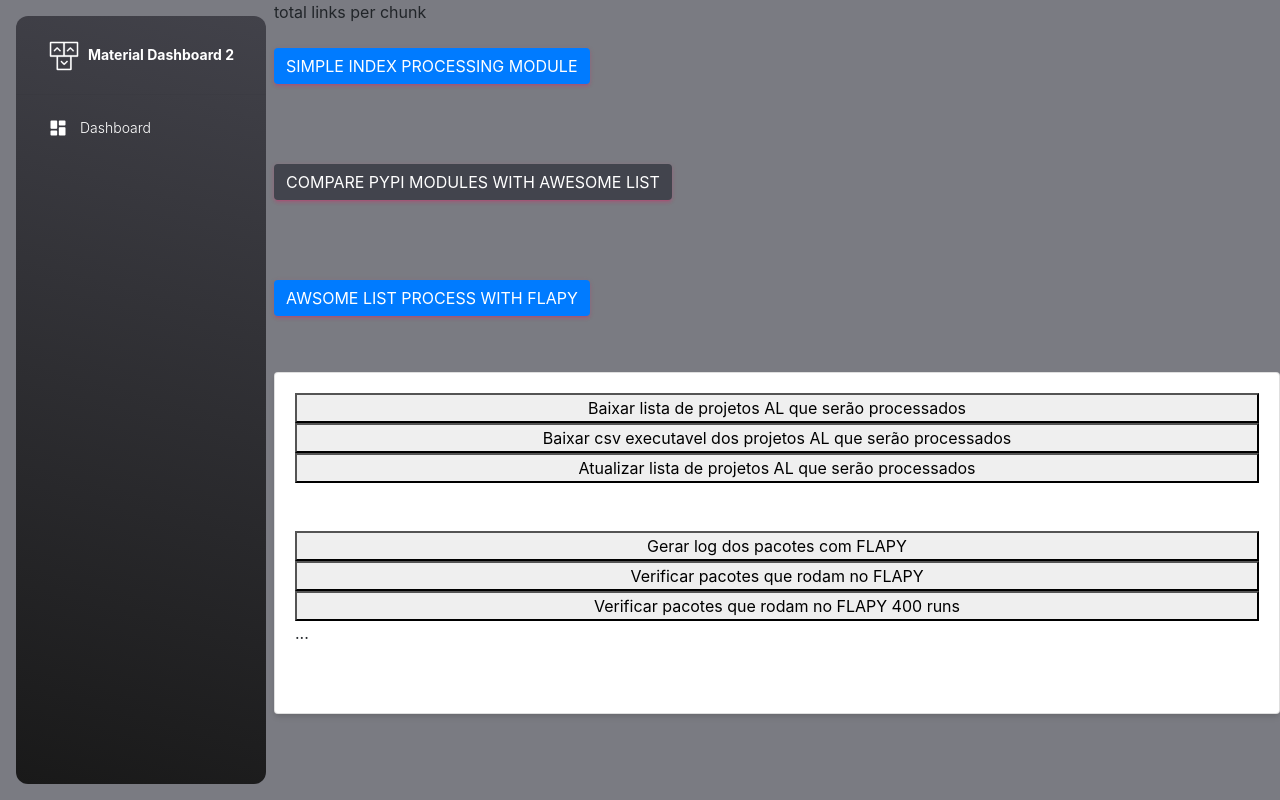
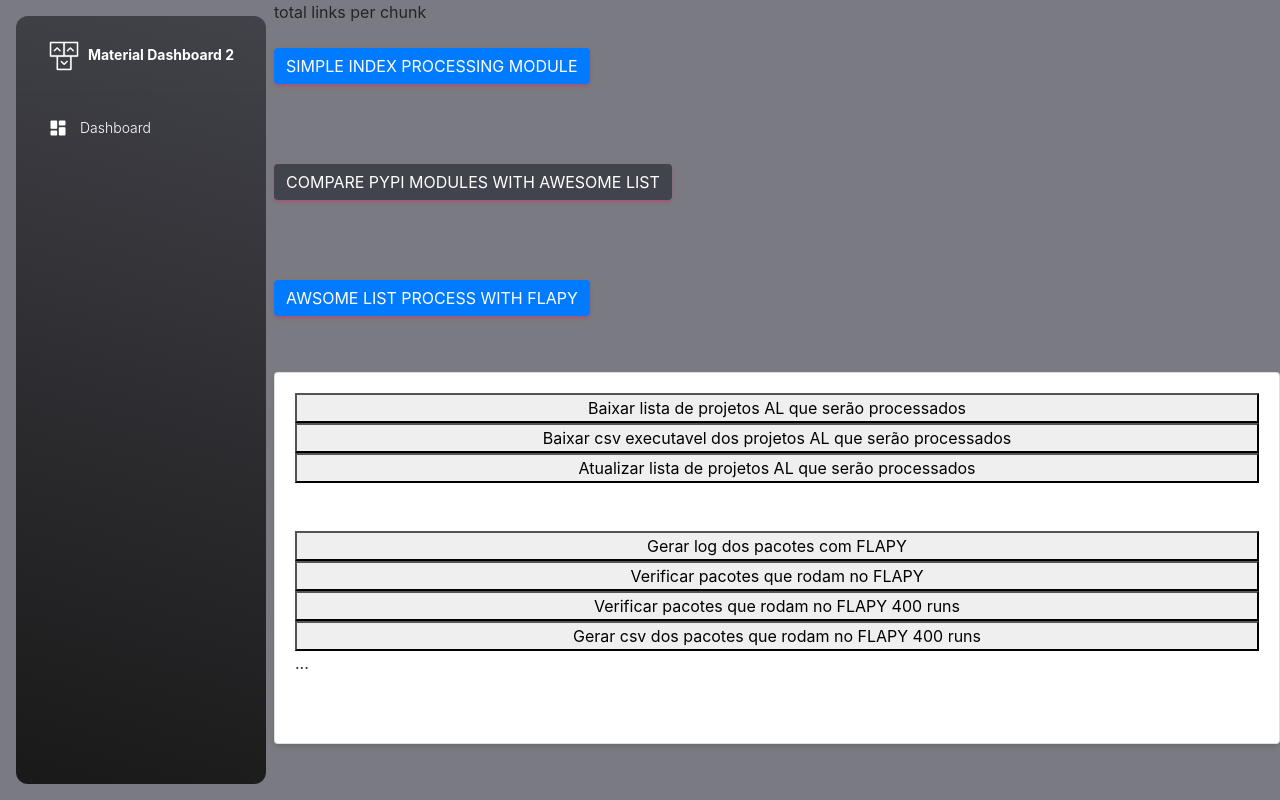
Before and after one commit to gabrielmtararam/PypiComparator, a Django app: page / in a window 1280 px wide, after a click on "AWSOME LIST PROCESS WITH FLAPY". Run offline with Django 5.2, Linux system fonts and the light colour scheme; data that the repository does not hold is empty; some libraries are stand-ins or nearby versions.

Commit message:
update changes

```diff
--- a/PypiComparator/extractor/urls.py
+++ b/PypiComparator/extractor/urls.py
@@ -15,16 +15,20 @@ Including another URLconf
     2. Add a URL to urlpatterns:  path('blog/', include('blog.urls'))
 """
 
-
-from .views import HomeExtractor, SimpleIndexExtractor, DownloadALFlapyList, DownloadALFlapyCSV,CheckAlFlapyProcessByLog,CheckAlFlapyProcessByLog400
+from .views import HomeExtractor, SimpleIndexExtractor, DownloadALFlapyList, DownloadALFlapyCSV, \
+    CheckAlFlapyProcessByLog, CheckAlFlapyProcessByLog400, GenerateCSVAlFlapyProcessByLog400
 
 from django.contrib import admin
 from django.urls import path, include
+
 urlpatterns = [
     path('', HomeExtractor.as_view(), name='stractor'),
     path('extract-urls-from-simple-index', SimpleIndexExtractor.as_view(), name='extract_urls_from_simple_index'),
     path('download-al-flapy-list', DownloadALFlapyList.as_view(), name='download_al_flapy_list'),
     path('download-al-flapy-csv', DownloadALFlapyCSV.as_view(), name='download_al_flapy_csv'),
     path('check-al-flapy-process-by-log', CheckAlFlapyProcessByLog.as_view(), name='check_al_flapy_process_by_log'),
-    path('check-al-flapy-process-by-log-400', CheckAlFlapyProcessByLog400.as_view(), name='check_al_flapy_process_by_log_400'),
+    path('check-al-flapy-process-by-log-400', CheckAlFlapyProcessByLog400.as_view(),
+         name='check_al_flapy_process_by_log_400'),
+    path('generate-csv-al-flapy-process-by-log-400', GenerateCSVAlFlapyProcessByLog400.as_view(),
+         name='generate_csv_al_flapy_process_by_log_400'),
 ]
--- a/PypiComparator/extractor/views.py
+++ b/PypiComparator/extractor/views.py
@@ -87,7 +87,7 @@ class DownloadALFlapyCSV(APIView):
         # localshop,https://github.com/jmcarp/robobrowser,,,,
         writer.writerow(
             ["PROJECT_NAME", "PROJECT_URL","PROJECT_HASH","PYPI_TAG","FUNCS_TO_TRACE","TESTS_TO_RUN"])  # Substitua campo1, campo2, ... pelos nomes dos campos que deseja exportar
-        NUM_RUNS = 2
+        NUM_RUNS = 40
         # Escreva os dados da queryset no arquivo CSV
         for objeto in queryset:
             #               PROJECT_NAME    ,PROJECT_URL,PROJECT_HASH,PYPI_TAG,FUNCS_TO_TRACE,TESTS_TO_RUN
@@ -95,6 +95,65 @@ class DownloadALFlapyCSV(APIView):
                              "", ])
 
         return response
+
+class GenerateCSVAlFlapyProcessByLog400(APIView):
+    """View for the Structure list management."""
+
+    def get(self, request, *args, **kwargs):
+        """List structures get method."""
+        print("requisitoucsv")
+
+        al_query = {
+            "flapy_link": None,
+            "processed_by_flapy": True,
+            "processed_by_flapy_400": True,
+        }
+        al_filtered = ALIndexLinksAnalysis.objects.filter(** al_query)
+        runnable_packages_count = 0
+        print(f"count packages {al_filtered.count()}")
+        for package in al_filtered:
+            folder_name = package.url.replace('/', '').replace('-', '').replace('.', '').replace(':', '')
+            base_dir = str(settings.BASE_DIR)
+            flapy_dir = base_dir + "/repositories/flapy"
+            log_file = flapy_dir + "/log2/" + folder_name + ".txt"
+            csv_log_file = flapy_dir + "/log_csv/" + folder_name + ".csv"
+            log_file_exists =os.path.exists(log_file)
+            csv_log_lines = []
+            load_csv = False
+            has_passed_test = False
+            find_done = False
+            if log_file_exists:
+                with open(log_file, 'r') as log_file_instance:
+                    for single_line in log_file_instance:
+
+                        if ' passed in ' in single_line:
+                            has_passed_test = True
+                        if find_done:
+                            print(f"single_line-{single_line}- \n")
+                            if single_line.startswith(','):
+                                print(f"startswith \n")
+                                # print(f"{single_line.strip()} {package.url}")
+                                # runnable_packages_count+=1
+                                load_csv = True
+                            find_done = False
+                        if 'Tempo total de execução' in single_line:
+                            find_done = True
+                            # print(f"{single_line.strip()} {package.url}")
+                        if load_csv and has_passed_test:
+                            print(f"append {single_line} \n")
+                            csv_log_lines.append(single_line)
+                print(f"log_file {log_file} \n")
+                print(f"csv_log_file {csv_log_file} \n")
+                print(f"csv_log_lines {csv_log_lines} \n")
+
+                with open(csv_log_file, 'w', newline='') as csv_log_file_instance:
+                    writer = csv.writer(csv_log_file_instance)
+                    for line in csv_log_lines:
+                        row = line.strip().split(',')
+                        writer.writerow(row)
+
+
+        return HttpResponse()
 
 
 class CheckAlFlapyProcessByLog(APIView):
@@ -110,7 +169,7 @@ class CheckAlFlapyProcessByLog(APIView):
         }
         al_filtered = ALIndexLinksAnalysis.objects.filter(** al_query)
         runnable_packages_count = 0
-
+        print(f"count packages {al_filtered.count()}")
         for package in al_filtered:
             folder_name = package.url.replace('/', '').replace('-', '').replace('.', '').replace(':', '')
             base_dir = str(settings.BASE_DIR)
@@ -120,7 +179,9 @@ class CheckAlFlapyProcessByLog(APIView):
             csv_log = ""
             load_csv = False
             has_passed_test = False
+            has_import_error = False
             find_csv_start = False
+            has_no_test = False
             find_done = False
             if log_file_exists:
                 with open(log_file, 'r') as log_file_instance:
@@ -128,10 +189,20 @@ class CheckAlFlapyProcessByLog(APIView):
                         # if '=========' in single_line:
                         if ' passed in ' in single_line:
                             has_passed_test = True
-                            runnable_packages_count += 1
-                            print(f"{single_line.strip()} {package.url}")
-                            package.can_run_flapy = True
-                            package.save()
+                            # runnable_packages_count += 1
+                            # print(f"{single_line.strip()} {package.url}")
+                            # package.can_run_flapy = True
+                            # package.save()
+                        if '= no tests ran' in single_line:
+                            has_no_test = True
+                        if 'ImportError: cannot import name' in single_line:
+                            has_import_error = True
+                        if 'ModuleNotFoundError: No module named' in single_line:
+                            has_import_error = True
+                            # runnable_packages_count += 1
+                            # print(f"{single_line.strip()} {package.url}")
+                            # package.can_run_flapy = True
+                            # package.save()
                         if find_done:
                             if single_line.startswith(','):
                                 # print(f"{single_line.strip()} {package.url}")
@@ -143,8 +214,14 @@ class CheckAlFlapyProcessByLog(APIView):
                             # print(f"{single_line.strip()} {package.url}")
                         if load_csv and has_passed_test:
                             csv_log += single_line
-                    # if load_csv and has_passed_test:
-                    #     print(f"csv_log \n {csv_log} {package.url} \n")
+
+
+                        # if has_import_error:
+                    if has_passed_test and load_csv:
+                        runnable_packages_count += 1
+                        package.can_run_flapy = True
+                        package.save()
+                    #     print(f"log_file {package.url} \n")
         print(f"runnable_packages_count {runnable_packages_count}")
         # response = HttpResponse(content_type='text/csv')
         # response['Content-Disposition'] = 'attachment; filename="dados.csv"'
@@ -192,7 +269,7 @@ class CheckAlFlapyProcessByLog400(APIView):
                 writer.writerow(
                     ["PROJECT_NAME", "PROJECT_URL", "PROJECT_HASH", "PYPI_TAG", "FUNCS_TO_TRACE",
                      "TESTS_TO_RUN"])
-                NUM_RUNS = 2
+                NUM_RUNS = 40
                 # Escreva os dados da queryset no arquivo CSV
                 writer.writerow([package_name, package_folder_dir, "", "", "",
                                  "", ])
@@ -233,8 +310,24 @@ class CheckAlFlapyProcessByLog400(APIView):
     @staticmethod
     def create_bash_file(bash_file_dir, output_folder, folder_name):
         try:
-            bash_command = f"./flapy.sh run --out-dir results/example_results_{folder_name} --plus-random-runs {output_folder} 20  && " \
-                           f"./flapy.sh parse ResultsDirCollection --path results/example_results_{folder_name} get_tests_overview _df to_csv --index=false"
+            bash_command = f"""start_time=$(date +%s) &&
+                             echo "start time : $start " &&
+                           ./flapy.sh run --out-dir results/example_results_{folder_name} --plus-random-runs {output_folder} 20  &&
+                            end_flapy_run=$(date +%s)  &&
+                            duration=$((end_flapy_run - start_time))
+                           hours=$((duration / 3600))
+                            minutes=$(((duration % 3600) / 60))
+                            seconds=$((duration % 60))
+                            echo "Tempo total de execução: ${{hours}} horas, ${{minutes}} minutos, ${{seconds}} segundos."
+
+                           ./flapy.sh parse ResultsDirCollection --path results/example_results_{folder_name} get_tests_overview _df to_csv --index=false
+                           && end_time=$(date +%s)  &&
+                           runtime=$((end_time-start_time)) &&
+                           minutes=$(( (runtime % 3600) / 60 )) &&
+                            echo "end time : end_time " &&
+                            echo "runtime time : $runtime " &&
+                           echo "Execution time : $minutes minutes"
+                           """
 
             bash_file_dir_exists = os.path.exists(bash_file_dir)
             if bash_file_dir_exists:
@@ -261,7 +354,7 @@ class CheckAlFlapyProcessByLog400(APIView):
         if not rep_dir_exists:
             os.mkdir(rep_dir)
 
-        max_packages = 30
+        max_packages = 34
 
         #  CheckAlFlapyProcessByLog400.clone_project(flapy_github_url, flapy_dir)
 
@@ -288,6 +381,7 @@ class CheckAlFlapyProcessByLog400(APIView):
 
         count = 0
         al_filtered = list(al_filtered)
+        print(f"####### qtd pacotes {len(al_filtered)}")
         for package in al_filtered:
             count += 1
             folder_name = package.url.replace('/', '').replace('-', '').replace('.', '').replace(':', '')
@@ -315,7 +409,7 @@ class CheckAlFlapyProcessByLog400(APIView):
             print(count)
             if count >= max_packages:
                 break
-            sleep(60*20)
+            sleep(60*5)
             print("fim tudo")
         return
 
--- a/PypiComparator/static/js/base-al-flapy-process.js
+++ b/PypiComparator/static/js/base-al-flapy-process.js
@@ -24,6 +24,11 @@ $(document).ready(function () {
 
     $("#check-al-flapy-process-by-log-400").click(function () {
         checkAlFlapyProcessByLog400()
+    });
+
+
+    $("#generate-csv-al-flapy-process-by-log-400").click(function () {
+        generateCSVAlFlapyProcessByLog400()
     });
 
 });
@@ -91,6 +96,22 @@ function checkAlFlapyProcessByLog400() {
     });
 }
 
+function generateCSVAlFlapyProcessByLog400() {
+    let url = $("#generate-csv-al-flapy-process-by-log-400").data("url");
+    $.ajax({
+        url: url,  // Substitua pela URL da sua view Django
+        type: 'GET',
+        success: function (response) {
+            console.log("response ",response)
+            // var blob = new Blob([response]);
+            // var link = document.createElement('a');
+            // link.href = window.URL.createObjectURL(blob);
+            // link.download = 'custom_flapy_teste.csv';
+            // link.click();
+        }
+    });
+}
+
 function checkAlFlapyProcess() {
     console.log("start updateAlFlapyProcessList")
     spansALFlapyErrorsLen = 0;
--- a/PypiComparator/templates/flapy_base_content.html
+++ b/PypiComparator/templates/flapy_base_content.html
@@ -18,6 +18,7 @@
         <button  id="check-al-flapy-process"> Gerar log dos pacotes com FLAPY</button>
         <button data-url="{% url 'check_al_flapy_process_by_log' %}" id="check-al-flapy-process-by-log"> Verificar pacotes que rodam no FLAPY</button>
         <button data-url="{% url 'check_al_flapy_process_by_log_400' %}" id="check-al-flapy-process-by-log-400"> Verificar pacotes que rodam no FLAPY 400 runs</button>
+        <button data-url="{% url 'generate_csv_al_flapy_process_by_log_400' %}" id="generate-csv-al-flapy-process-by-log-400"> Gerar csv dos pacotes que rodam no FLAPY 400 runs</button>
         <div id="check-flapy-process-collapse-messages">
             <span id="span-len"></span>
             <span id="span-error-len"></span>
```
Also changed, not shown: PypiComparator/PypiComparator/ALFlapyConsumers.py (+15 -4 lines).
